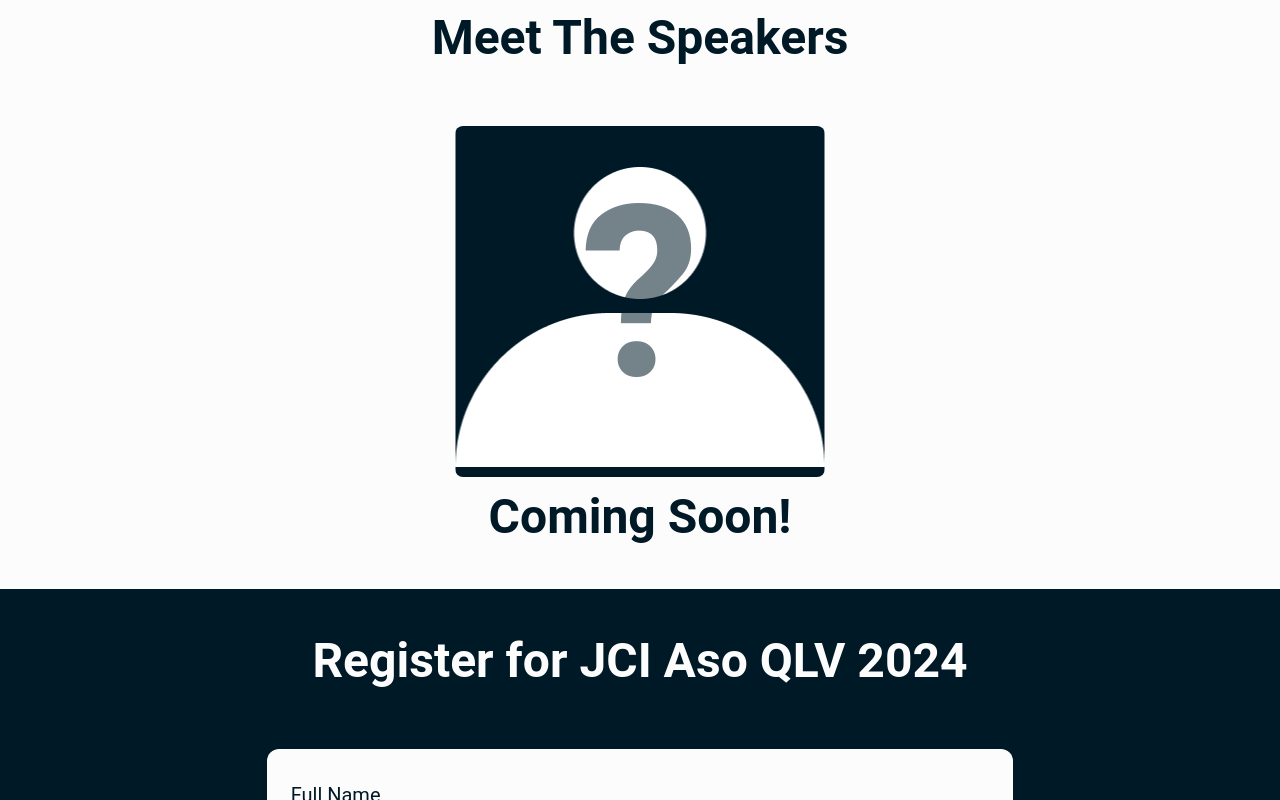
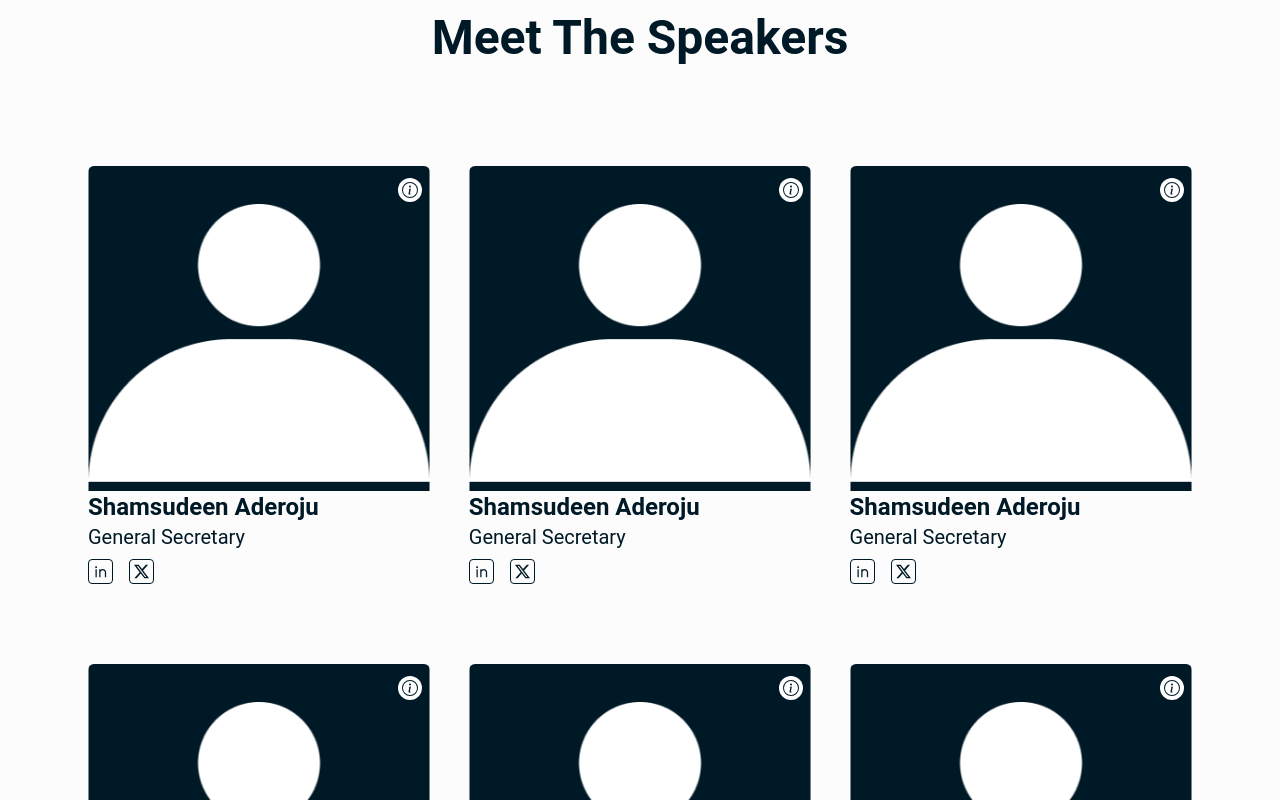
Before and after one commit to Yusuf-Najeeb/jciaso, a React (Create React App) app: page /qlv2024 in a window 1280 px wide. Shown: the part 2160-2960 px from the top of the page. Built offline with nearby package versions, Linux system fonts and the light colour scheme.

Commit message:
Modified: Speaker cards

```diff
--- a/package.json
+++ b/package.json
@@ -9,6 +9,7 @@
     "@testing-library/user-event": "^13.5.0",
     "aos": "^3.0.0-beta.6",
     "embla-carousel-react": "^8.0.0",
+    "framer-motion": "^11.11.9",
     "leaflet": "^1.9.4",
     "react": "^18.2.0",
     "react-countup": "^6.5.0",
--- a/src/components/QLV/About.jsx
+++ b/src/components/QLV/About.jsx
@@ -22,7 +22,7 @@ const Overview = () => {
 
       <ul className="sm:text-xl list-disc ml-4">
         <li className="my-4">
-          <strong>Dates</strong>: November 6th, 7th, and 8th, 2024.
+          <strong>Dates</strong>: November 6th, 7th, and 9th, 2024.
         </li>
         <li className="my-4">
           <strong>Format</strong>: Hybrid (Online and In-person).
--- a/src/components/QLV/Speakers.jsx
+++ b/src/components/QLV/Speakers.jsx
@@ -1,79 +1,147 @@
-// import { useState } from "react";
+import { useState } from "react";
 import { Link } from "react-router-dom";
+import { AnimatePresence, motion } from "framer-motion";
 import { BsInfoCircle, BsTwitterX } from "react-icons/bs";
+import { RxCaretLeft } from "react-icons/rx";
 import { RiLinkedinLine } from "react-icons/ri";
 import Avatar from "./assets/avatar.png";
 
 const data = [
-  // {
-  //   name: "Shamsudeen Aderoju",
-  //   avatar: Avatar,
-  //   position: "General Secretary",
-  //   linkedin: "https://www.linkedin.com/",
-  //   twitter: "https://twitter.com/",
-  //   profile:
-  //     "Lorem ipsum dolor, sit amet consectetur adipisicing elit. Architecto facere ea minus, perferendis, debitis neque iste excepturi nihil cupiditate, eveniet autem sapiente dolorem consequuntur necessitatibus laborum maiores. Animi, est. Alias.",
-  // },
-  // {
-  //   name: "Shamsudeen Aderoju",
-  //   avatar: Avatar,
-  //   position: "General Secretary",
-  //   linkedin: "https://www.linkedin.com/",
-  //   twitter: "https://twitter.com/",
-  //   profile:
-  //     "Lorem ipsum dolor, sit amet consectetur adipisicing elit. Architecto facere ea minus, perferendis, debitis neque iste excepturi nihil cupiditate, eveniet autem sapiente dolorem consequuntur necessitatibus laborum maiores. Animi, est. Alias.",
-  // },
-  // {
-  //   name: "Shamsudeen Aderoju",
-  //   avatar: Avatar,
-  //   position: "General Secretary",
-  //   linkedin: "https://www.linkedin.com/",
-  //   twitter: "https://twitter.com/",
-  //   profile:
-  //     "Lorem ipsum dolor, sit amet consectetur adipisicing elit. Architecto facere ea minus, perferendis, debitis neque iste excepturi nihil cupiditate, eveniet autem sapiente dolorem consequuntur necessitatibus laborum maiores. Animi, est. Alias.",
-  // },
-  // {
-  //   name: "Shamsudeen Aderoju",
-  //   avatar: Avatar,
-  //   position: "General Secretary",
-  //   linkedin: "https://www.linkedin.com/",
-  //   twitter: "https://twitter.com/",
-  //   profile:
-  //     "Lorem ipsum dolor, sit amet consectetur adipisicing elit. Architecto facere ea minus, perferendis, debitis neque iste excepturi nihil cupiditate, eveniet autem sapiente dolorem consequuntur necessitatibus laborum maiores. Animi, est. Alias.",
-  // },
-  // {
-  //   name: "Shamsudeen Aderoju",
-  //   avatar: Avatar,
-  //   position: "General Secretary",
-  //   linkedin: "https://www.linkedin.com/",
-  //   twitter: "https://twitter.com/",
-  //   profile:
-  //     "Lorem ipsum dolor, sit amet consectetur adipisicing elit. Architecto facere ea minus, perferendis, debitis neque iste excepturi nihil cupiditate, eveniet autem sapiente dolorem consequuntur necessitatibus laborum maiores. Animi, est. Alias.",
-  // },
-  // {
-  //   name: "Shamsudeen Aderoju",
-  //   avatar: Avatar,
-  //   position: "General Secretary",
-  //   linkedin: "https://www.linkedin.com/",
-  //   twitter: "https://twitter.com/",
-  //   profile:
-  //     "Lorem ipsum dolor, sit amet consectetur adipisicing elit. Architecto facere ea minus, perferendis, debitis neque iste excepturi nihil cupiditate, eveniet autem sapiente dolorem consequuntur necessitatibus laborum maiores. Animi, est. Alias.",
-  // },
+  {
+    name: "Shamsudeen Aderoju",
+    avatar: Avatar,
+    position: "General Secretary",
+    linkedin: "https://www.linkedin.com/",
+    twitter: "https://twitter.com/",
+    profile:
+      "Lorem ipsum dolor, sit amet consectetur adipisicing elit. Architecto facere ea minus, perferendis, debitis neque iste excepturi nihil cupiditate, eveniet autem sapiente dolorem consequuntur necessitatibus laborum maiores. Animi, est. Alias.Lorem ipsum dolor, sit amet consectetur adipisicing elit. Architecto facere ea minus, perferendis, debitis neque iste excepturi nihil cupiditate, eveniet autem sapiente dolorem consequuntur necessitatibus laborum maiores. Animi, est. Alias.",
+  },
+  {
+    name: "Shamsudeen Aderoju",
+    avatar: Avatar,
+    position: "General Secretary",
+    linkedin: "https://www.linkedin.com/",
+    twitter: "https://twitter.com/",
+    profile:
+      "Lorem ipsum dolor, sit amet consectetur adipisicing elit. Architecto facere ea minus, perferendis, debitis neque iste excepturi nihil cupiditate, eveniet autem sapiente dolorem consequuntur necessitatibus laborum maiores. Animi, est. Alias.",
+  },
+  {
+    name: "Shamsudeen Aderoju",
+    avatar: Avatar,
+    position: "General Secretary",
+    linkedin: "https://www.linkedin.com/",
+    twitter: "https://twitter.com/",
+    profile:
+      "Lorem ipsum dolor, sit amet consectetur adipisicing elit. Architecto facere ea minus, perferendis, debitis neque iste excepturi nihil cupiditate, eveniet autem sapiente dolorem consequuntur necessitatibus laborum maiores. Animi, est. Alias.",
+  },
+  {
+    name: "Shamsudeen Aderoju",
+    avatar: Avatar,
+    position: "General Secretary",
+    linkedin: "https://www.linkedin.com/",
+    twitter: "https://twitter.com/",
+    profile:
+      "Lorem ipsum dolor, sit amet consectetur adipisicing elit. Architecto facere ea minus, perferendis, debitis neque iste excepturi nihil cupiditate, eveniet autem sapiente dolorem consequuntur necessitatibus laborum maiores. Animi, est. Alias.",
+  },
+  {
+    name: "Shamsudeen Aderoju",
+    avatar: Avatar,
+    position: "General Secretary",
+    linkedin: "https://www.linkedin.com/",
+    twitter: "https://twitter.com/",
+    profile:
+      "Lorem ipsum dolor, sit amet consectetur adipisicing elit. Architecto facere ea minus, perferendis, debitis neque iste excepturi nihil cupiditate, eveniet autem sapiente dolorem consequuntur necessitatibus laborum maiores. Animi, est. Alias.",
+  },
+  {
+    name: "Shamsudeen Aderoju",
+    avatar: Avatar,
+    position: "General Secretary",
+    linkedin: "https://www.linkedin.com/",
+    twitter: "https://twitter.com/",
+    profile:
+      "Lorem ipsum dolor, sit amet consectetur adipisicing elit. Architecto facere ea minus, perferendis, debitis neque iste excepturi nihil cupiditate, eveniet autem sapiente dolorem consequuntur necessitatibus laborum maiores. Animi, est. Alias.",
+  },
 ];
 
 const SpeakerCard = ({ speaker }) => {
+  const [showDetails, setShowDetails] = useState(false);
+  const [isHovered, setIsHovered] = useState(false);
+
   return (
     <figure className="w-[100%] sm:w-[48%] md:w-[32%] my-4 md:my-8 rounded-md p-2">
       <div className="relative">
-        <p className="absolute right-1 top-3 px-2 rounded-full bg-[#FCFCFC] text-[#001926] text-sm w-10 hover:w-fit overflow-hidden transition-all duration-500 ease-in-out flex items-center gap-2">
-          <span className="">About Speaker</span>
-          <BsInfoCircle />
+        <div
+          className="absolute -top-1 right-0 flex items-center"
+          onMouseEnter={() => setIsHovered(true)}
+          onMouseLeave={() => setIsHovered(false)}
+        >
+          <AnimatePresence>
+            {isHovered && !showDetails && (
+              <motion.span
+                initial={{ width: 0, opacity: 0 }}
+                animate={{ width: "auto", opacity: 1 }}
+                exit={{ width: 0, opacity: 0 }}
+                className="mr-6 pl-2 pr-3 rounded-xl text-sm bg-[#FCFCFC] text-[#001926] whitespace-nowrap overflow-hidden relative top-[1.1rem] z-40"
+              >
+                Show Details
+              </motion.span>
+            )}
+
+            {isHovered && showDetails && (
+              <motion.span
+                initial={{ width: 0, opacity: 0 }}
+                animate={{ width: "auto", opacity: 1 }}
+                exit={{ width: 0, opacity: 0 }}
+                className="mr-6 pl-2 pr-3 rounded-xl text-sm bg-[#FCFCFC] text-[#001926] whitespace-nowrap overflow-hidden relative top-[1.1rem] z-40"
+              >
+                Go back
+              </motion.span>
+            )}
+          </AnimatePresence>
+          <button
+            size="icon"
+            onClick={() => setShowDetails(!showDetails)}
+            aria-label={showDetails ? "Hide Details" : "Show Details"}
+            className="absolute bg-[#fff] top-4 right-2 rounded-full z-40"
+          >
+            {showDetails ? (
+              <RxCaretLeft className="h-6 w-6 p-1" />
+            ) : (
+              <BsInfoCircle className="h-6 w-6 p-1" />
+            )}
+          </button>
+        </div>
+        <AnimatePresence mode="wait">
+          {showDetails ? (
+            <motion.div
+              key="details"
+              initial={{ opacity: 0, y: 20 }}
+              animate={{ opacity: 1, y: 0 }}
+              exit={{ opacity: 0, y: -20 }}
+              transition={{ duration: 0.2 }}
+            >
+              <p className="text-[#FCFCFC] text-sm sm:text-[1rem] leading-normal text-muted-foreground bg-[#001926] mb-4 p-4 rounded-md">
+                {speaker.profile}
               </p>
+            </motion.div>
+          ) : (
+            <motion.div
+              key="image"
+              initial={{ opacity: 0, y: 20 }}
+              animate={{ opacity: 1, y: 0 }}
+              exit={{ opacity: 0, y: -20 }}
+              transition={{ duration: 0.2 }}
+            >
+              <div className="aspect-video bg-muted rounded-md flex items-center justify-center">
                 <img
                   src={speaker.avatar}
                   alt={speaker.name}
                   className="rounded-t-md w-full object-cover object-center"
                 />
+              </div>
+            </motion.div>
+          )}
+        </AnimatePresence>
       </div>
       <figcaption>
         <p className="font-bold text-2xl">{speaker.name}</p>
--- a/src/components/QLV/index.jsx
+++ b/src/components/QLV/index.jsx
@@ -1,4 +1,7 @@
 import { useRef } from "react";
+import { ToastContainer } from "react-toastify";
+import "react-toastify/dist/ReactToastify.css";
+
 import Nav from "./Header";
 import Hero from "./Hero";
 import CountDown from "./CountDown";
@@ -14,6 +17,7 @@ const Index = () => {
   const speakerRef = useRef(null);
   const faqRef = useRef(null);
   const partnerRef = useRef(null);
+  const registerRef = useRef(null);
 
   const scrollToSection = (sectionRef) => {
     sectionRef.current.scrollIntoView({ behavior: "smooth" });
@@ -26,12 +30,13 @@ const Index = () => {
         partnerRef={() => scrollToSection(partnerRef)}
         faqRef={() => scrollToSection(faqRef)}
         speakersRef={() => scrollToSection(speakerRef)}
+        registerRef={() => scrollToSection(registerRef)}
       />
-      <Hero />
+      <Hero registerRef={() => scrollToSection(registerRef)} />
       <CountDown />
       <About sectionRef={aboutRef} />
       <Speakers sectionRef={speakerRef} />
-      <Register />
+      <Register sectionRef={registerRef} />
       <FAQs sectionRef={faqRef} />
       <Partners sectionRef={partnerRef} />
       <Footer
@@ -40,6 +45,18 @@ const Index = () => {
         faqRef={() => scrollToSection(faqRef)}
         speakersRef={() => scrollToSection(speakerRef)}
       />
+      <ToastContainer
+        position="top-right"
+        autoClose={5000}
+        hideProgressBar={false}
+        newestOnTop={false}
+        closeOnClick
+        rtl={false}
+        pauseOnFocusLoss
+        draggable
+        pauseOnHover
+        theme="light"
+      />
     </div>
   );
 };
```
Also changed, not shown: 1 other file (tests, documents, lock files or other folders). Lines whose indentation alone changed are shown as unchanged.
